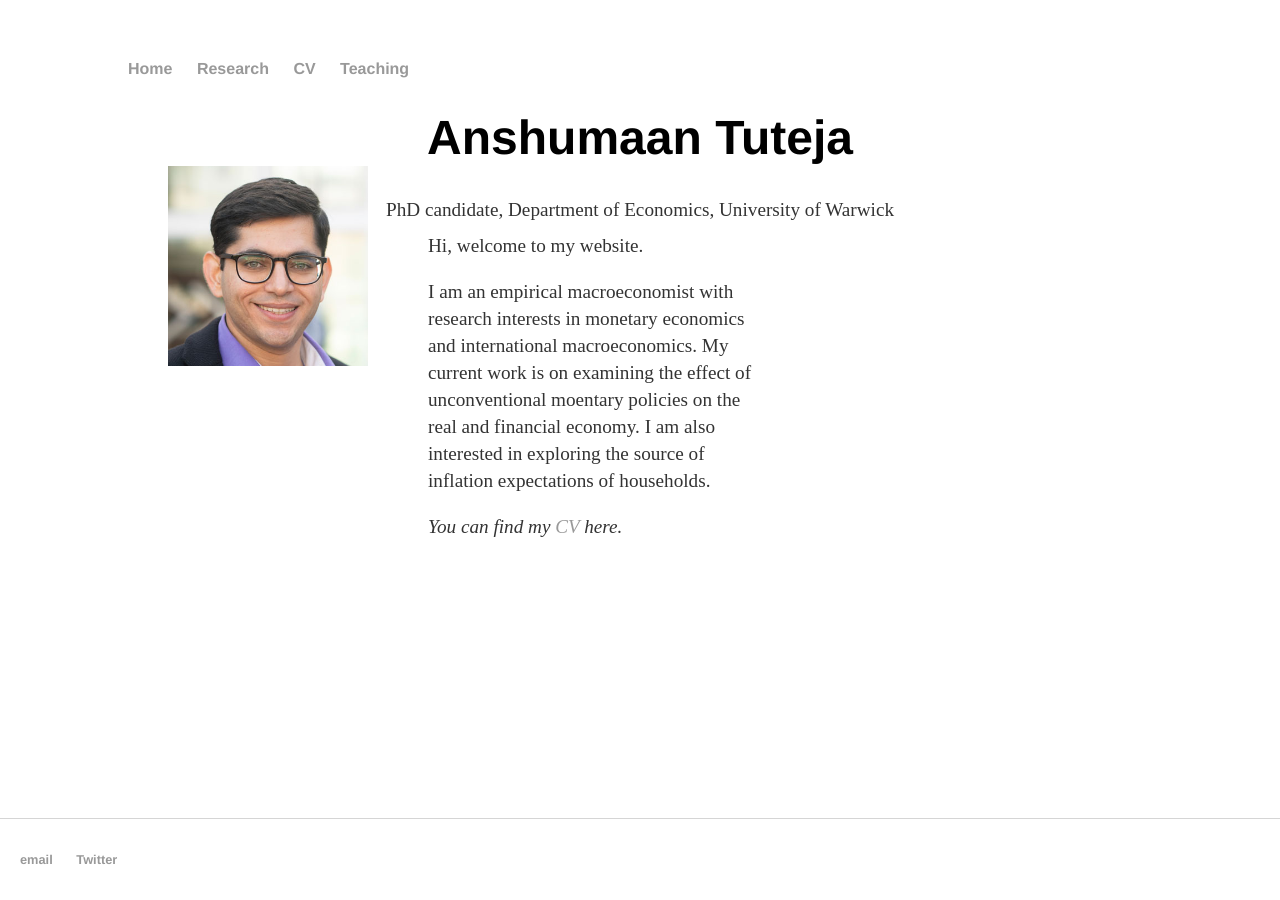
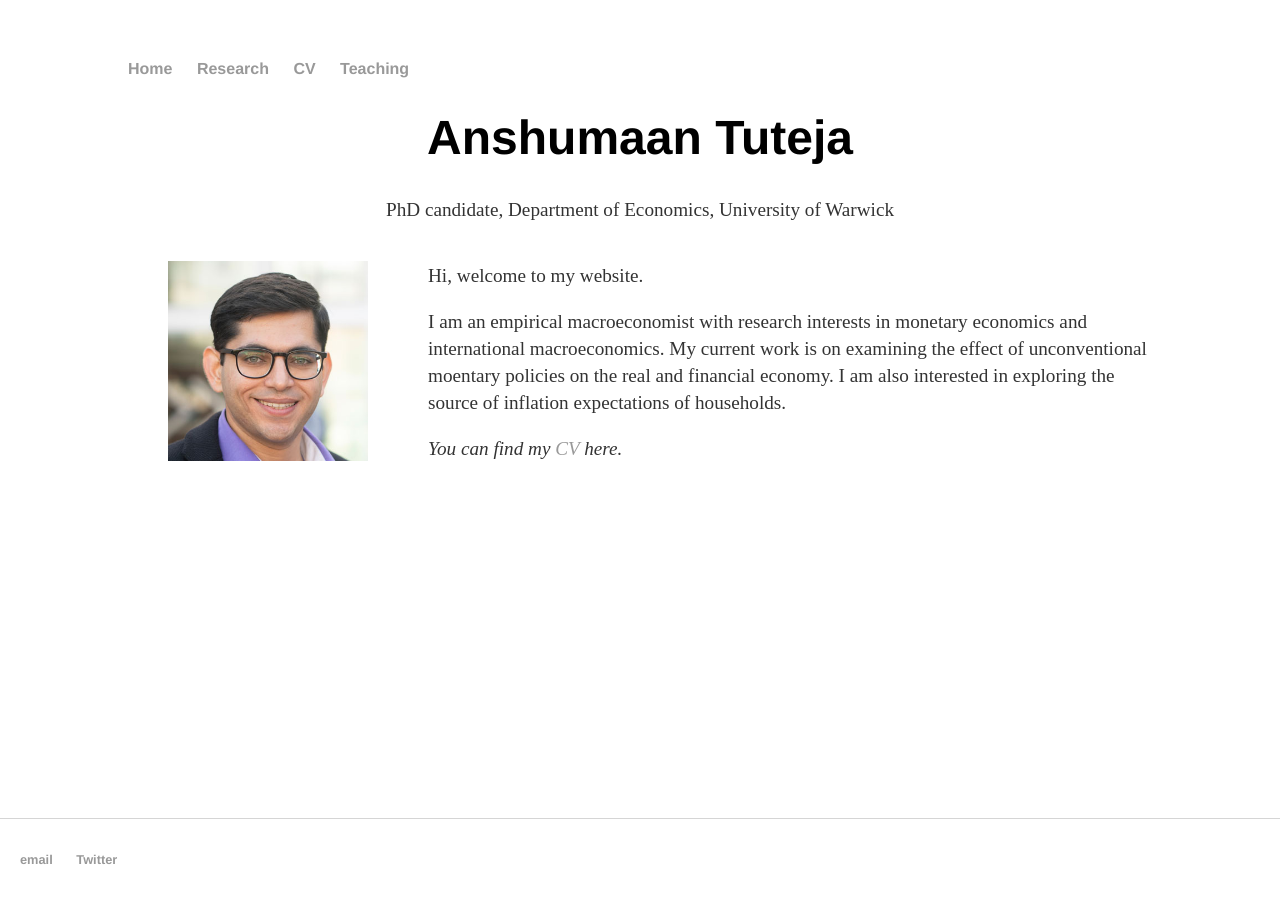
Before and after one commit to anshumaan-tuteja/anshumaan-tuteja.github.io, a Jekyll site: the page built from index.html, in a window 1280 px wide. Built offline with Jekyll 4.4.1, drawn with Linux system fonts in a browser that asks for light colours.

Commit message:
Update main.css

```diff
--- a/css/main.css
+++ b/css/main.css
@@ -84,22 +84,11 @@ ul.posts li {
   main {
    display: flex;
    flex-wrap: wrap;
-   justify-content: space-between;
-  }
+   }
 
-  div {
-   flex-basis: 100%;
-    height: 100px;
-    margin-bottom: 0.5rem;
-  }
-
-  @media (min-width: 600px) {
+  @media (min-width: 500px) {
     main {
       flex-wrap: nowrap;
     }
-
-    div {
-      flex-basis: 33%;
-    }
   }
 </style>
```
